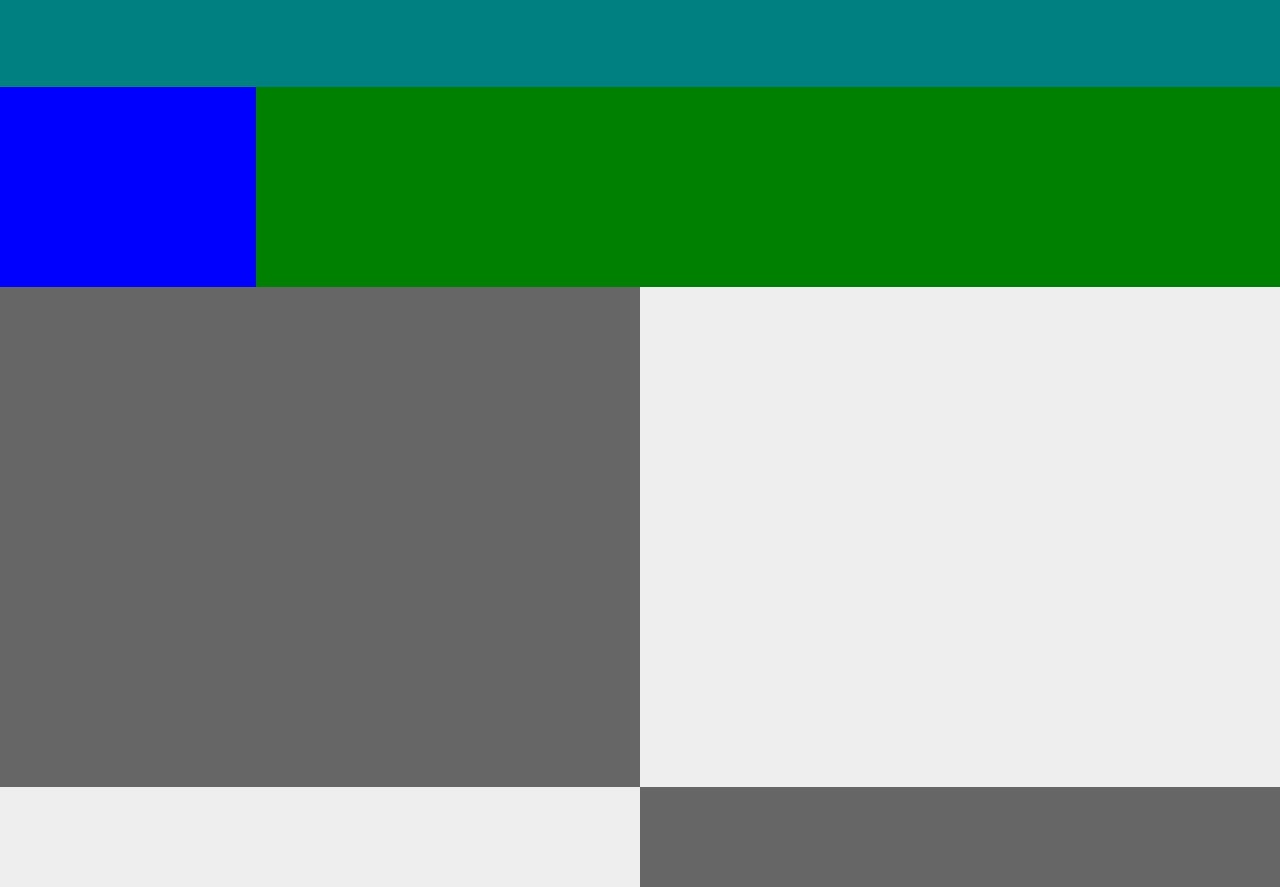
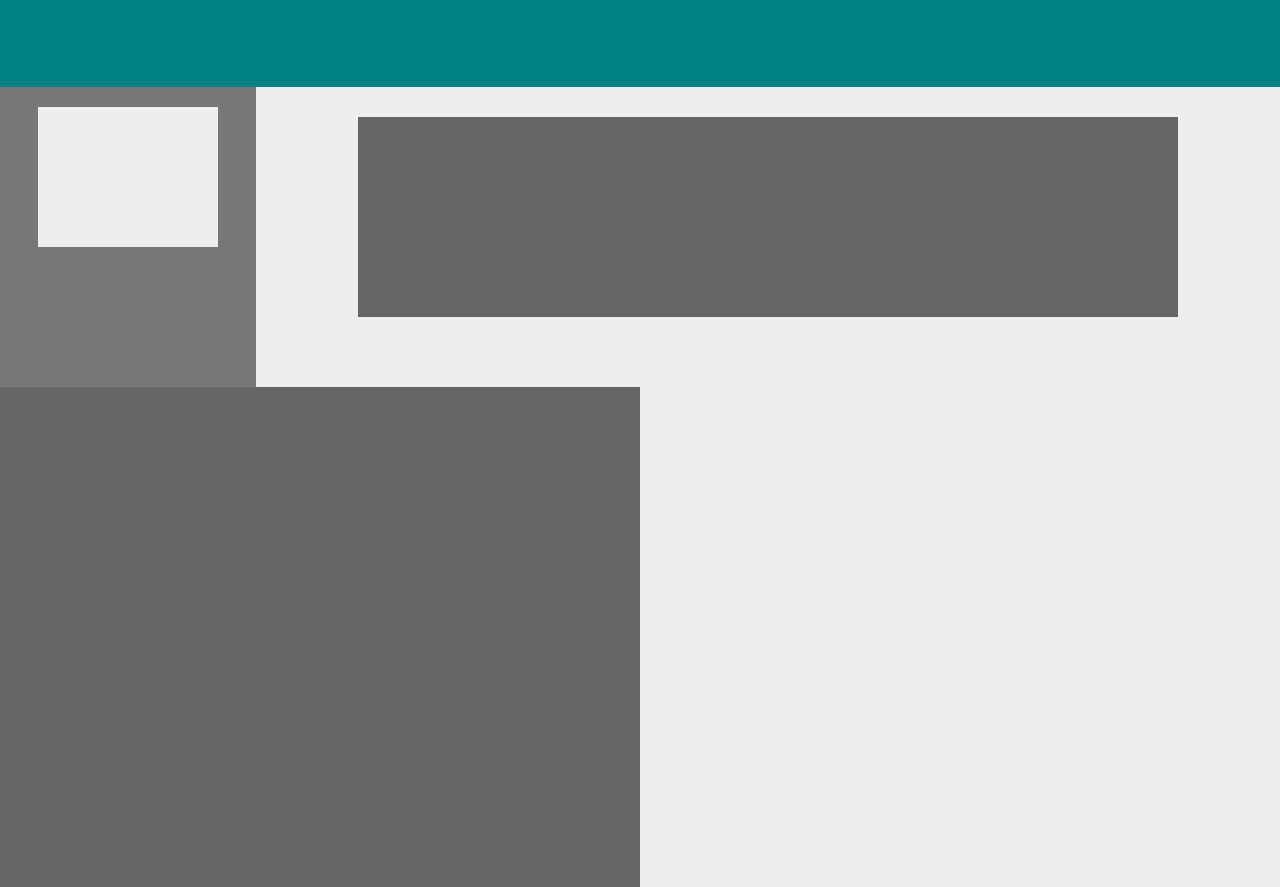
Before and after one commit to Usagib/DesignTeardown, a plain HTML site: page index.html in a window 1280 px wide. Shown: the part 5244-6131 px from the top of the page. Drawn offline with Linux system fonts and the light colour scheme.

Commit message:
Added person-week-*

```diff
--- a/css/style.css
+++ b/css/style.css
@@ -248,19 +248,19 @@ body{
   display: flex;
   width: 100%;
   margin: 0;
-  background-color: blue;
+  background-color: #777;
 }
 .person-week-item-1{
   flex: 20%;
   height: 200px;
-  background-color: blue;
+  background-color: #777;
 }
 
 
 .person-week-item-2{
   flex: 80%;
-  height: 200px;
-  background-color: green;
+  height: 300px;
+  background-color: #eee;
 }
 
 #article-wrapper{
@@ -396,3 +396,21 @@ footer{
   margin: 0 35% 0 35%;
   background-color: peru;
 }
+
+.person-week-img{
+  position: relative;
+  top: 10%;
+  width: 70%;
+  height: 70%;
+  margin: 0 15% 0 15%;
+  background-color: #eee;
+}
+
+.person-week-bio{
+  position: relative;
+  top: 10%;
+  width: 80%;
+  height: 200px;
+  margin: 0 10% 0 10%;
+  background-color: #666;
+}
--- a/index.html
+++ b/index.html
@@ -217,10 +217,14 @@
 
     <div id="person-week-wrapper">
       <div class="person-week-item-1">
+        <div class="person-week-img">
 
+        </div>
       </div>
       <div class="person-week-item-2">
+          <div class="person-week-bio">
 
+          </div>
       </div>
     </div>
 
```
